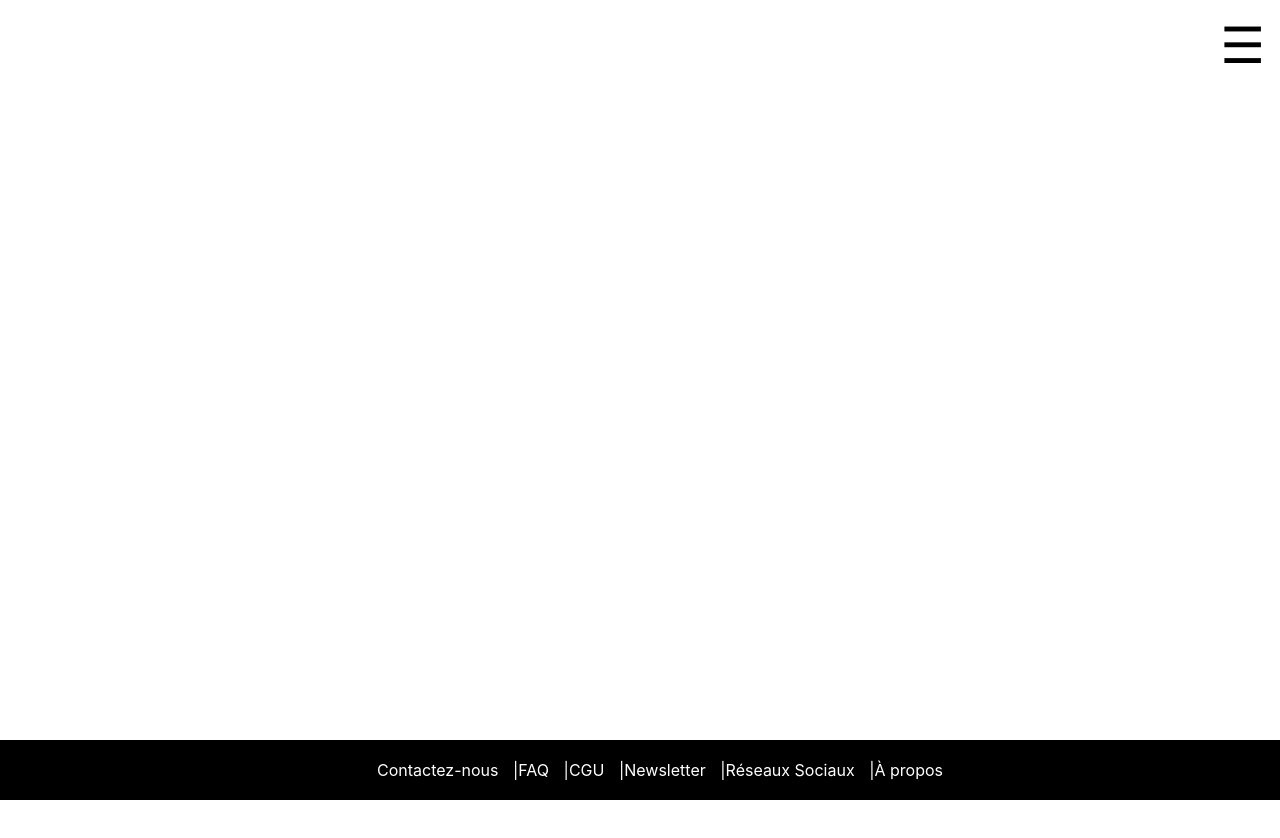
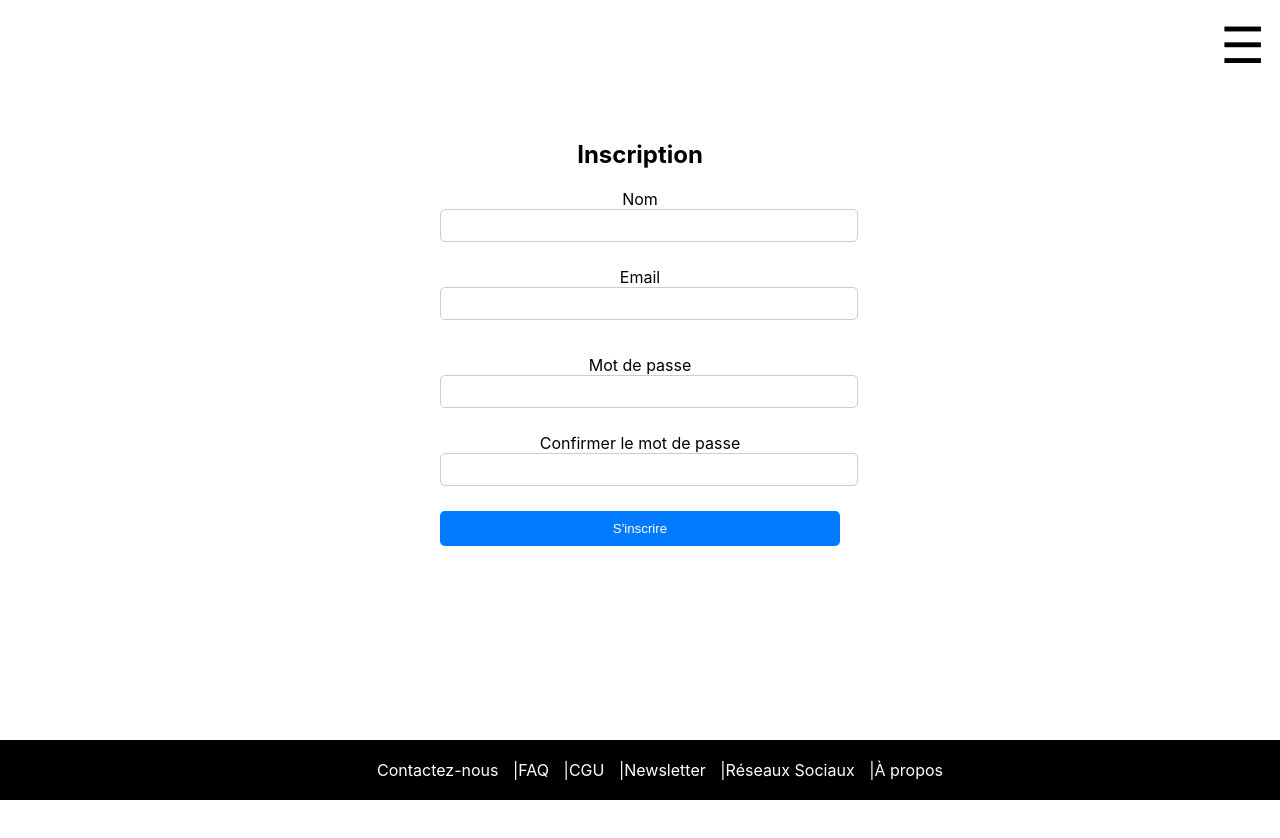
Before and after one commit to Iniestadiks/OrbitIQFrontend, a React (Create React App) app: page /register in a window 1280 px wide. Shown: the top 838 px of the page. Built offline with nearby package versions, Linux system fonts and the light colour scheme.

Commit message:
connexion et enregistrement

```diff
--- a/src/App.js
+++ b/src/App.js
@@ -11,6 +11,8 @@ import Socials from './components/Socials';
 import About from './components/About';
 import Menu from './components/Menu';
 import Footer from './components/Footer';
+import Register from './components/Register';
+import Connexion from './components/Connexion';
 
 function App() {
   return (
@@ -27,6 +29,8 @@ function App() {
           <Route path="/newsletter" element={<Newsletter />} />
           <Route path="/socials" element={<Socials />} />
           <Route path="/about" element={<About />} />
+          <Route path="/register" element={<Register />} />
+          <Route path="/connexion" element={<Connexion />} />
         </Routes>
         <Footer />
       </div>
--- /dev/null
+++ b/src/components/Connexion.js
@@ -0,0 +1,59 @@
+import React, { useState } from 'react';
+
+function ConnexionForm() {
+    const [formData, setFormData] = useState({
+        email: '',
+        password: ''
+    });
+
+    const handleChange = (e) => {
+        setFormData({
+            ...formData,
+            [e.target.name]: e.target.value
+        });
+    };
+
+    const handleSubmit = (event) => {
+        event.preventDefault();
+        // Insérez ici la logique pour traiter les données du formulaire (par exemple, vérifier les informations de connexion)
+        alert('Connexion réussie !');
+        // Réinitialiser les valeurs des champs après la connexion réussie
+        setFormData({
+            email: '',
+            password: ''
+        });
+    };
+
+    return (
+        <div style={{ maxWidth: '400px', margin: '0 auto' }}>
+            <h2 style={{ fontSize: '24px', marginBottom: '20px' }}>Connexion</h2>
+            <form onSubmit={handleSubmit}>
+                <label style={{ display: 'block', marginBottom: '10px' }}>
+                    Email
+                    <input
+                        type="email"
+                        name="email"
+                        value={formData.email}
+                        onChange={handleChange}
+                        required
+                        style={{ width: '100%', padding: '8px', borderRadius: '5px', border: '1px solid #ccc', marginBottom: '15px' }}
+                    />
+                </label>
+                <label style={{ display: 'block', marginBottom: '10px' }}>
+                    Mot de passe
+                    <input
+                        type="password"
+                        name="password"
+                        value={formData.password}
+                        onChange={handleChange}
+                        required
+                        style={{ width: '100%', padding: '8px', borderRadius: '5px', border: '1px solid #ccc', marginBottom: '15px' }}
+                    />
+                </label>
+                <button type="submit" style={{ backgroundColor: '#007bff', color: 'white', border: 'none', borderRadius: '5px', padding: '10px 20px', cursor: 'pointer' }}>Se connecter</button>
+            </form>
+        </div>
+    );
+}
+
+export default ConnexionForm;
--- a/src/components/Menu.js
+++ b/src/components/Menu.js
@@ -50,6 +50,8 @@ function Menu() {
             <div style={menuStyle}>
                 <Link to="/" style={linkStyle}>Accueil</Link>
                 <Link to="/articles" style={linkStyle}>Articles</Link>
+                <Link to="/register" style={linkStyle}>Register</Link>
+                <Link to="/connexion" style={linkStyle}>connexion</Link>
                 {/* Ajoutez d'autres liens au besoin */}
             </div>
         </div>
--- /dev/null
+++ b/src/components/Register.js
@@ -0,0 +1,96 @@
+import React, { useState } from 'react';
+
+function RegisterForm() {
+    const [formData, setFormData] = useState({
+        name: '',
+        email: '',
+        password: '',
+        confirmPassword: ''
+    });
+
+    const [errorMessage, setErrorMessage] = useState('');
+
+    const handleChange = (e) => {
+        setFormData({
+            ...formData,
+            [e.target.name]: e.target.value
+        });
+    };
+
+    const handleSubmit = (event) => {
+        event.preventDefault();
+        if (formData.password !== formData.confirmPassword) {
+            setErrorMessage("Les mots de passe ne correspondent pas.");
+        } else {
+            // Insérez ici la logique pour envoyer les données du formulaire au backend
+            console.log(formData);
+            alert('Inscription réussie !');
+            // Réinitialiser le formulaire après soumission
+            setFormData({
+                name: '',
+                email: '',
+                password: '',
+                confirmPassword: ''
+            });
+            setErrorMessage('');
+        }
+    };
+
+    return (
+        <div style={{ maxWidth: '400px', margin: '0 auto' }}>
+            <h2 style={{ fontSize: '24px', marginBottom: '20px' }}>Inscription</h2>
+            <form onSubmit={handleSubmit} style={{ display: 'flex', flexDirection: 'column' }}>
+                <div style={{ display: 'flex', flexDirection: 'column', marginBottom: '10px' }}>
+                    <label style={{ marginBottom: '10px' }}>
+                        Nom
+                        <input
+                            type="text"
+                            name="name"
+                            value={formData.name}
+                            onChange={handleChange}
+                            required
+                            style={{ width: '100%', padding: '8px', borderRadius: '5px', border: '1px solid #ccc', marginBottom: '15px' }}
+                        />
+                    </label>
+                    <label style={{ marginBottom: '10px' }}>
+                        Email
+                        <input
+                            type="email"
+                            name="email"
+                            value={formData.email}
+                            onChange={handleChange}
+                            required
+                            style={{ width: '100%', padding: '8px', borderRadius: '5px', border: '1px solid #ccc', marginBottom: '15px' }}
+                        />
+                    </label>
+                </div>
+                <label style={{ marginBottom: '10px' }}>
+                    Mot de passe
+                    <input
+                        type="password"
+                        name="password"
+                        value={formData.password}
+                        onChange={handleChange}
+                        required
+                        style={{ width: '100%', padding: '8px', borderRadius: '5px', border: '1px solid #ccc', marginBottom: '15px' }}
+                    />
+                </label>
+                <label style={{ marginBottom: '10px' }}>
+                    Confirmer le mot de passe
+                    <input
+                        type="password"
+                        name="confirmPassword"
+                        value={formData.confirmPassword}
+                        onChange={handleChange}
+                        required
+                        style={{ width: '100%', padding: '8px', borderRadius: '5px', border: '1px solid #ccc', marginBottom: '15px' }}
+                    />
+                </label>
+                {errorMessage && <p style={{ color: 'red' }}>{errorMessage}</p>}
+                <button type="submit" style={{ backgroundColor: '#007bff', color: 'white', border: 'none', borderRadius: '5px', padding: '10px 20px', cursor: 'pointer' }}>S'inscrire</button>
+            </form>
+        </div>
+    );
+}
+
+export default RegisterForm;
```
